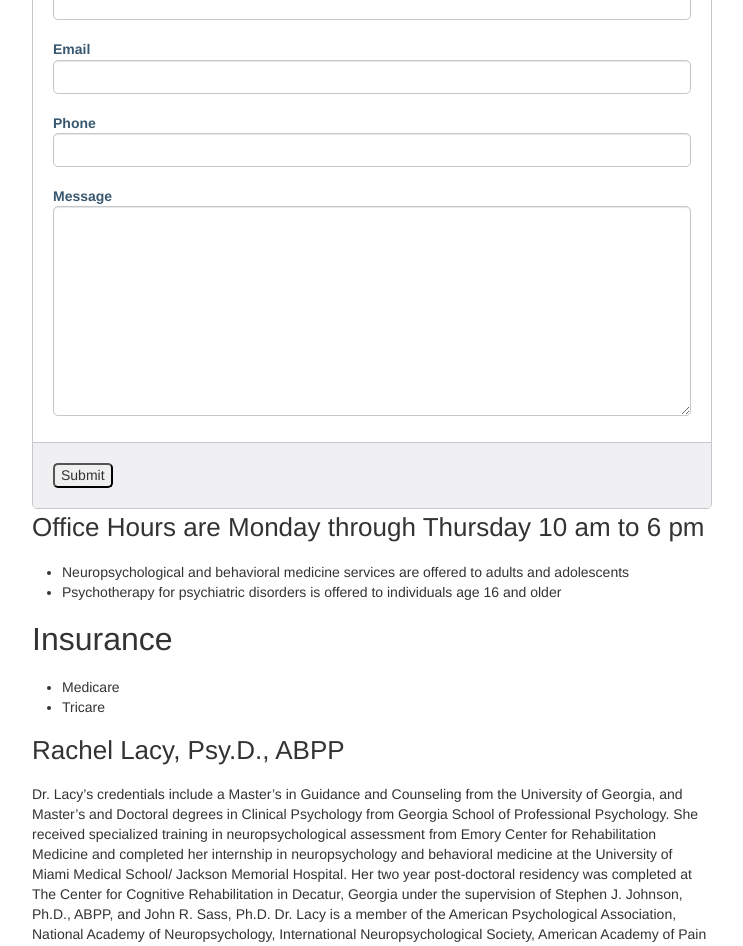
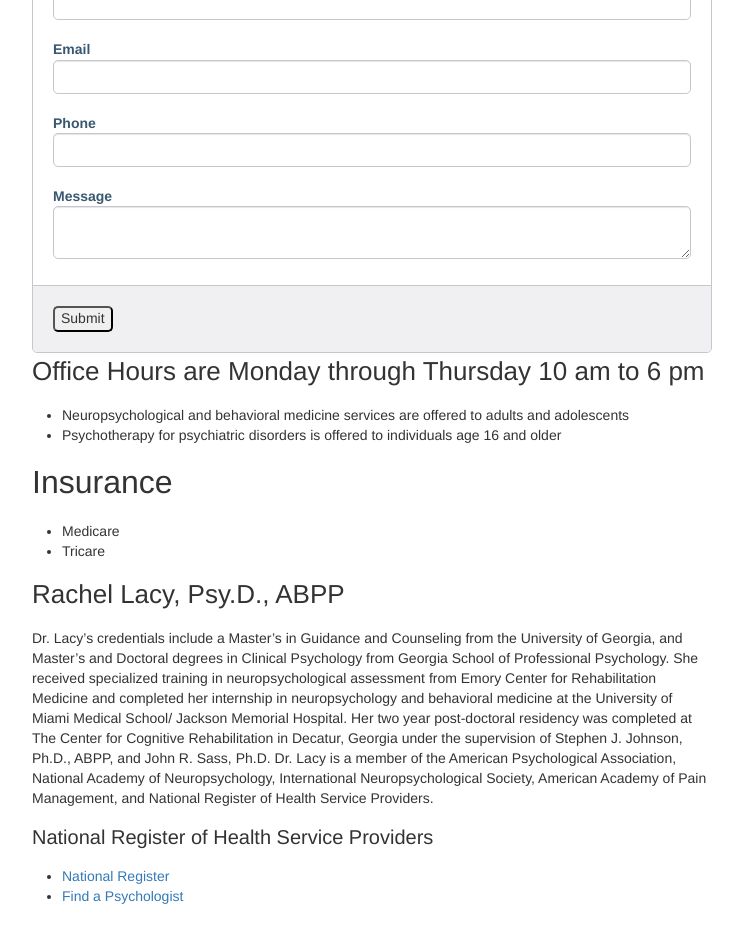
Before and after one commit to halcyon/www.zeddworks.com, a Jekyll site: the page built from contact.md, in a window 1280 px wide. Shown: the part 701-1647 px from the top of the page, without its empty margins (268-1011 px from the left). Built offline with Jekyll 4.4.1, drawn with Linux system fonts in a browser that asks for light colours.

Commit message:
Updating textarea to be set via css

```diff
--- a/contact.md
+++ b/contact.md
@@ -88,7 +88,7 @@ weight: 5
     <input type="text" name="phone" id="phone" required="">
 
     <label for="message">Message</label>
-    <textarea name="message" id="message" cols="70" rows="10" maxlength="500" required="true"></textarea>
+    <textarea name="message" id="message" maxlength="500" required="true"></textarea>
   </fieldset>
 
   <fieldset class="account-action">
```
